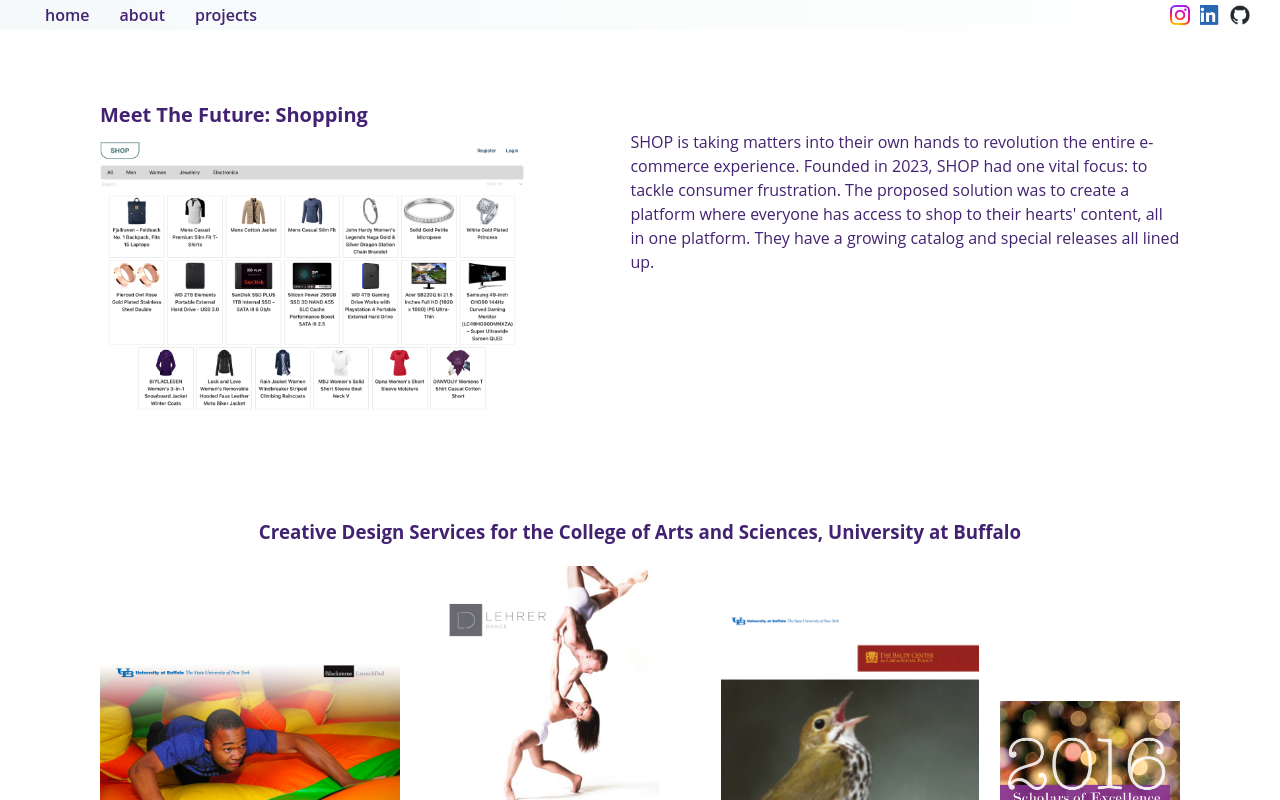
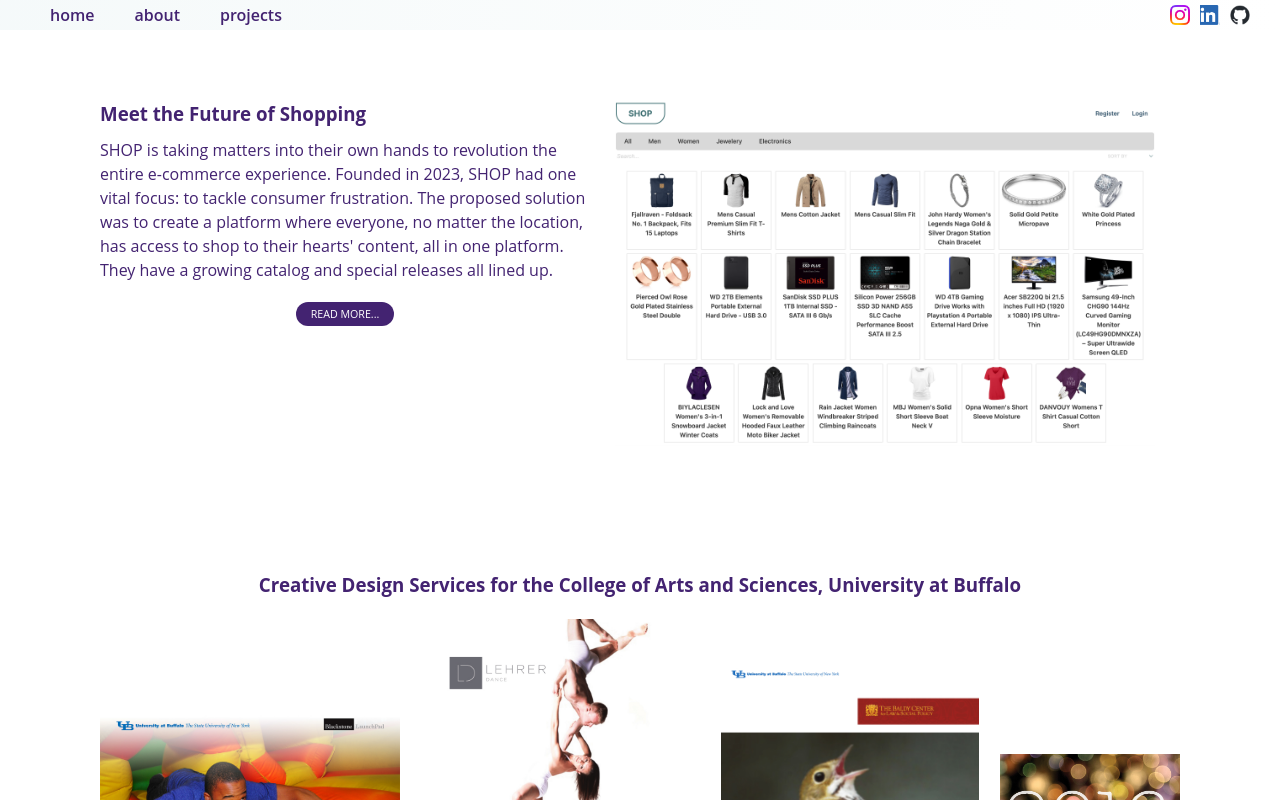
Before and after one commit to mercedechen/mercedechen.github.io, a React (Vite) app: page /projects in a window 1280 px wide. Shown: the top 800 px of the page. Built offline with nearby package versions, Linux system fonts and the light colour scheme.

Commit message:
Update projects component and add capstone project

```diff
--- a/src/App.css
+++ b/src/App.css
@@ -33,11 +33,12 @@
 .nav a {
   color: #432371;
   margin: 0px 15px;
+  padding: 5px;
 }
 
 .nav a:hover {
   background-color: #D9D9D9;
-  padding: 5px 0;
+  padding: 5px;
 }
 
 .socials {
@@ -74,12 +75,11 @@
   bottom: 50%;
   left: 0;
   right: 0;
-  z-index: 1;
   display: flex;
   justify-content: space-between;
 }
 
-.arrowLeft, .arrowRight {
+.arrow button {
   background-color: #000000;
   color: #FFFFFF;
   border: none;
@@ -117,19 +117,14 @@
   padding: 0;
 }
 
-.skills, .skillItems {
+.skills {
   text-align: left;
-}
-
-.skills {
   margin: 20px 0 0 0;
 }
 
-.skillItems {
+.skills ul {
   display: grid;
   grid-template-columns: repeat(2, 50%);
-  margin: 0;
-  padding: 0;
 }
 
 .resume {
--- a/src/App.jsx
+++ b/src/App.jsx
@@ -6,6 +6,7 @@
 import Navigation from "./components/Navigation.jsx";
 import About from "./components/About.jsx";
 import Projects from "./components/Projects.jsx";
+import Shop from "./components/Shop.jsx";
 import Extras from "./components/Extras.jsx";
 import Footer from "./components/Footer.jsx";
 
@@ -29,6 +30,10 @@
             path="/projects"
             element={<Projects/>}
           />
+            <Route
+              path="/shop"
+              element={<Shop/>}
+            />
           <Route
             path="/extras"
             element={<Extras/>}
--- a/src/components/About.jsx
+++ b/src/components/About.jsx
@@ -9,8 +9,9 @@
           Based in New York, Care Management Coordinator transitioning to Software Engineering. Student at Fullstack Academy, expected Apr 2024. I enjoy the challenge, always yearning to learn and passionate for innovation. Loves traveling ✈️, listening to music 🎵, watching kdramas/anime 📺, playing video games 🎮, everything matcha 🍵 & bubble tea 🧋
         </p>
 
-        <h3 className="skills">Skills</h3>
-        <ul className="skillItems">
+        <div className="skills">
+          <h3>Skills</h3>
+          <ul>
             <li>JavaScript</li>
             <li>React</li>
             <li>Redux</li>
@@ -22,6 +23,7 @@
             <li>Wordpress</li>
             <li>Test Driven Environments</li>
           </ul>
+        </div>
 
         <button className="resume">Resume</button>
       </div>
--- a/src/components/Carousel.jsx
+++ b/src/components/Carousel.jsx
@@ -28,8 +28,8 @@
   return (
     <>
       <div className="arrow">
-        <button onClick={handlePrev} className="arrowLeft"><GoArrowLeft/></button>
-        <button onClick={handleNext} className="arrowRight"><GoArrowRight/></button>
+        <button onClick={handlePrev}><GoArrowLeft/></button>
+        <button onClick={handleNext}><GoArrowRight/></button>
       </div>
       <img src={carouselData[currentImg].img} alt={carouselData[currentImg].alt} className="carousel-img"/>
     </>
--- a/src/components/FullstackAcademy.jsx
+++ /dev/null
@@ -1,19 +0,0 @@
-import "../styles/fsa.css";
-import capstone from "../assets/fsa/capstone-ui.png";
-
-export default function Projects(){
-  return (
-    <div className="fsa">
-      <div className="preview">
-        <h3>Meet The Future: Shopping</h3>
-        <img src={capstone}/>
-      </div>
-      <div className="description">
-        <p>
-          SHOP is taking matters into their own hands to revolution the entire e-commerce experience. Founded in 2023, SHOP had one vital focus: to tackle consumer frustration. The proposed solution was to create a platform where everyone has access to shop to their hearts' content, all in one platform. They have a growing catalog and special releases all lined up.
-        </p>
-        {/* <button>Read More...</button> */}
-      </div>
-    </div>
-  )
-}
--- a/src/components/Projects.jsx
+++ b/src/components/Projects.jsx
@@ -1,12 +1,30 @@
 import "../styles/projects.css";
 import {casDataCard} from "../data/casData";
 import capstone from "../assets/fsa/capstone-ui.png";
-import FullstackAcademy from "../components/FullstackAcademy.jsx";
 
 export default function Projects(){
   return (
     <div className="container">
-      <FullstackAcademy/>
+      <div className="fsa">
+        <div className="project">
+          <div className="details">
+            <h3>Meet the Future of Shopping</h3>
+            <p>
+              SHOP is taking matters into their own hands to revolution the entire e-commerce experience. Founded in 2023, SHOP had one vital focus: to tackle consumer frustration. The proposed solution was to create a platform where everyone, no matter the location, has access to shop to their hearts' content, all in one platform. They have a growing catalog and special releases all lined up.
+            </p>
+            <a href="/shop"><button>Read More...</button></a>
+          </div>
+          <img src={capstone}/>
+        </div>
+
+        {/* <div className="project">
+          <div className="details">
+            <h3>Test</h3>
+          </div>
+        </div> */}
+
+      </div>
+
       <div className="internship">
         <h3>Creative Design Services for the College of Arts and Sciences, University at Buffalo</h3>
         {
--- /dev/null
+++ b/src/components/Shop.jsx
@@ -0,0 +1,33 @@
+import "../styles/projects.css";
+import "../styles/shop.css";
+import capstone from "../assets/fsa/capstone-ui.png";
+import wireframe from "../assets/fsa/capstone-wireframe.jpg";
+import planning from "../assets/fsa/capstone-planning.png";
+
+export default function Shop(){
+  return (
+    <div className="container">
+      <div className="fsa">
+        <div className="description">
+          <h3>Meet the Future of Shopping</h3>
+          <p>
+            SHOP was founded in 2023 by a developer with a mission to tackle consumer frustration by creating a platform where everyone has access to shop to their hearts' content, all in one place.
+            We understand that it becomes overwhelming with all the available platforms out there and difficulty in finding exactly what you need. That's why SHOP was created. You do all the shopping and we'll take care of the rest.
+            Consumer experience is our primary priority. We strongly value our relationships with our consumers and believe that a hassle-free experience equals a happy consumer.
+          </p>
+
+          <a href="https://strong-gumdrop-8822d7.netlify.app/" target="_blank"><button>Live Prototype</button></a>
+
+          <h4>Preview</h4>
+          <img src={capstone}/>
+
+          <h4>Wireframe</h4>
+          <img src={wireframe}/>
+
+          <h4>Plan</h4>
+          <img src={planning}/>
+        </div>
+      </div>
+    </div>
+  )
+}
--- a/src/styles/fsa.css
+++ /dev/null
@@ -1,29 +0,0 @@
-.fsa {
-  display: flex;
-}
-
-.fsa h3 {
-  font-size: 20px;
-  margin-bottom: 10px;
-}
-
-.fsa img {
-  width: 80%;
-}
-
-.description {
-  display: flex;
-  flex-direction: column;
-  margin-top: 30px;
-}
-
-.description button {
-  background-color: transparent;
-  border: none;
-  padding: 5px 10px;
-  font-size: 8pt;
-  color: #FFFFFF;
-  background-color: #432371;
-  text-transform: uppercase;
-  margin: 10px 0;
-}
--- a/src/styles/projects.css
+++ b/src/styles/projects.css
@@ -2,6 +2,46 @@
   flex-direction: column;
 }
 
+/* FSA */
+.fsa {
+  display: flex;
+  flex-direction: column;
+}
+
+.project {
+  display: flex;
+  flex-direction: row;
+  margin-bottom: 25px;
+}
+
+.project img {
+  padding: 0 25px;
+}
+
+.project img {
+  width: 50%;
+}
+
+.details h3 {
+  margin-bottom: 10px;
+}
+
+.details button, .description button {
+  display: flex;
+  justify-content: center;
+  align-items: center;
+  border: none;
+  background-color: #432371;
+  color: #FFFFFF;
+  font-family: inherit;
+  font-size: 8pt;
+  padding: 5px 15px;
+  margin: 20px auto;
+  border-radius: 15px;
+  text-transform: uppercase;
+}
+
+/* CAS */
 .internship {
   display: grid;
   grid-template-columns: repeat(3, 300px);
--- /dev/null
+++ b/src/styles/shop.css
@@ -0,0 +1,13 @@
+/* SHOP */
+.description {
+  width: 1000px;
+}
+
+.description h3 {
+  margin-bottom: 20px;
+}
+
+.description img {
+  width: 100%;
+  margin: 20px 0;
+}
```
Also changed, not shown: src/assets/fsa/capstone-planning.png (added), 1 other file (tests, documents, lock files or other folders). Lines whose indentation alone changed are shown as unchanged.
